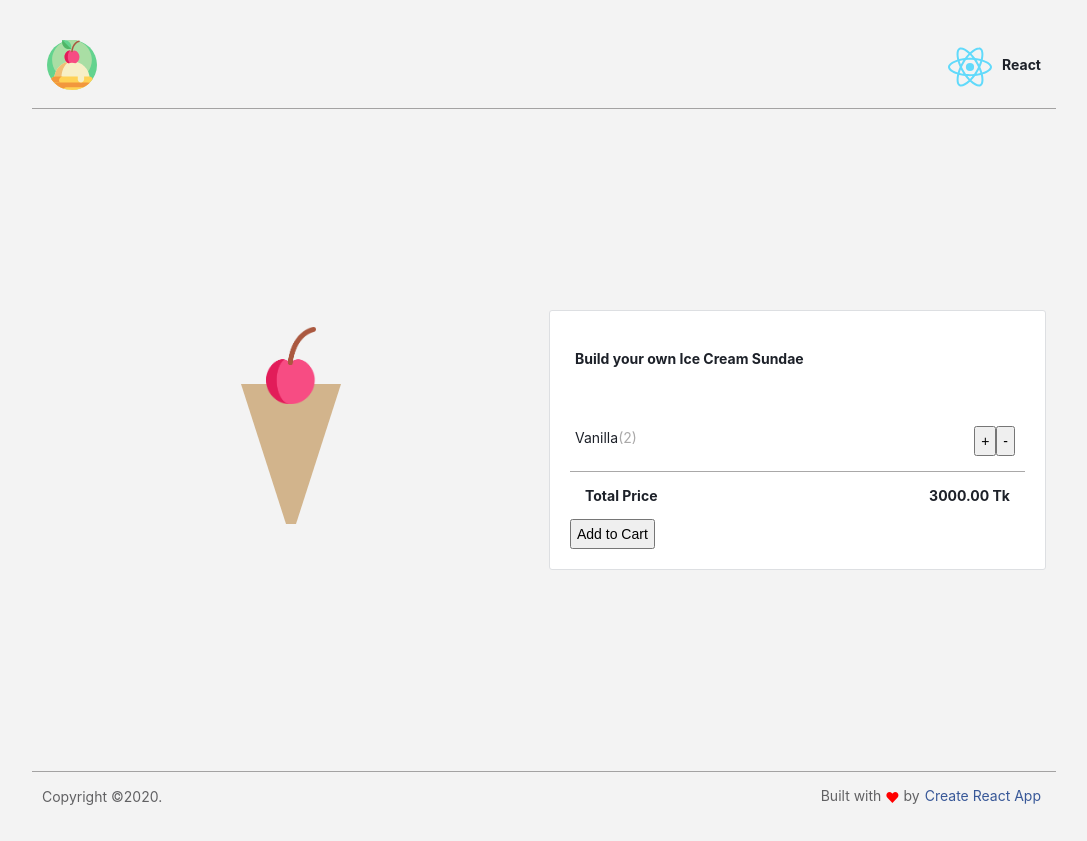
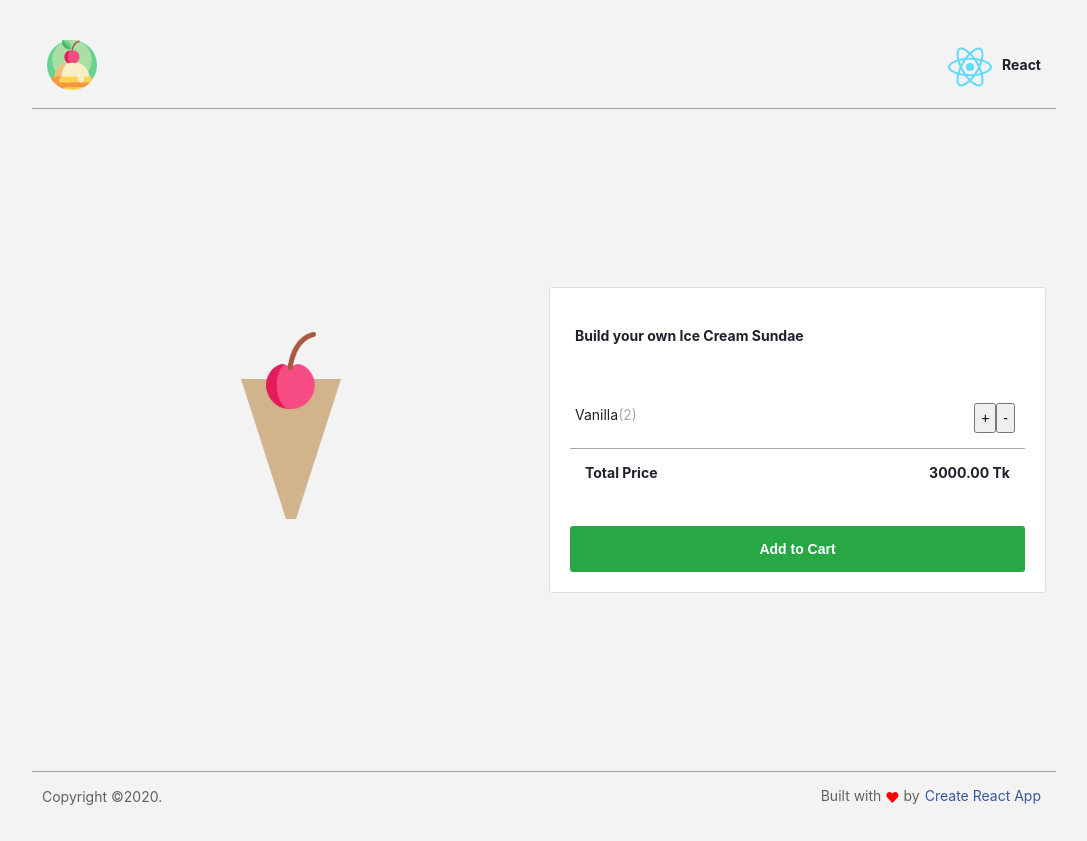
Before and after one commit to abduallahnoorsayket/ice-cream-app-react, a React (Create React App) app: page / in a window 1280 px wide. Shown: the whole page, without its empty margins (96-1183 px from the left). Built offline with nearby package versions, Linux system fonts and the light colour scheme.

Commit message:
iteams added in IceCream

```diff
--- a/src/components/Body/Body.js
+++ b/src/components/Body/Body.js
@@ -4,7 +4,7 @@ import IceCreamBuilder from "../../containers/IceCreamBuilder/IceCreamBuilder";
 
 export const Body = () => {
   return (
-    <div class={classes.mainBody}>
+    <div className={classes.mainBody}>
       <IceCreamBuilder />
     </div>
   );
--- a/src/components/Builder/Builder.js
+++ b/src/components/Builder/Builder.js
@@ -11,11 +11,8 @@ export const Builder = () => {
         <h3>Build your own Ice Cream Sundae</h3>
         <Items />
         <TotalPrice />
-        <button
-          type="button"
-          onclick="next()"
-          className={[classes.order, "rounded"].join("")}
-        >
+        {/* onclick="next()" */}
+        <button type="button" className={[classes.order, "rounded"].join(" ")}>
           Add to Cart
         </button>
       </div>
--- a/src/components/Builder/Builder.module.css
+++ b/src/components/Builder/Builder.module.css
@@ -9,7 +9,7 @@
     background-color: #28a745;
     color: #fff;
     border-color: #28a745;
-    border: 1px solid transparent;
+    border: 5px solid transparent;
     display: block;
     margin: 30px auto 0;
     width: 100%;
--- a/src/components/IceCream/IceCream.js
+++ b/src/components/IceCream/IceCream.js
@@ -1,13 +1,18 @@
 import React from "react";
+import Items from "../Builder/Items/Items";
 import classes from "./IceCream.module.css";
 import { Scoop } from "./Scoop/Scoop";
-export const IceCream = () => {
+export const IceCream = ({ items }) => {
+  const flavours = Object.keys(items);
+  console.log("7", flavours);
   return (
     <div>
       <div className={classes.icecream}>
         <p className={classes.cone}></p>
         {/* scoop comp */}
-        <Scoop />
+        {flavours.map((flavour) => {
+          <Scoop key={flavour} scoop={flavour} />;
+        })}
         <div className={classes.cherry}></div>
       </div>
     </div>
--- a/src/components/IceCream/Scoop/Scoop.js
+++ b/src/components/IceCream/Scoop/Scoop.js
@@ -1,6 +1,8 @@
 import React from "react";
 import classes from "./Scoop.module.css";
 
-export const Scoop = () => {
-  return <div class={[classes.scoop, classes.orange].join("")}></div>;
+export const Scoop = ({ scoop }) => {
+  return <div className={[classes.scoop, classes[scoop]].join("")}></div>;
 };
+
+export default Scoop;
--- a/src/containers/IceCreamBuilder/IceCreamBuilder.js
+++ b/src/containers/IceCreamBuilder/IceCreamBuilder.js
@@ -4,10 +4,21 @@ import { Builder } from "../../components/Builder/Builder";
 import { IceCream } from "../../components/IceCream/IceCream";
 
 export default class IceCreamBuilder extends Component {
+  state = {
+    items: {
+      vanila: 45,
+      cholcolate: 30,
+      lemon: 20,
+      orange: 15,
+    },
+    scoops: [],
+    totalPrice: 0,
+  };
   render() {
+    const { items } = this.state;
     return (
       <div className={["container", classes.container].join(" ")}>
-        <IceCream />
+        <IceCream items={items} />
         <Builder />
       </div>
     );
```
